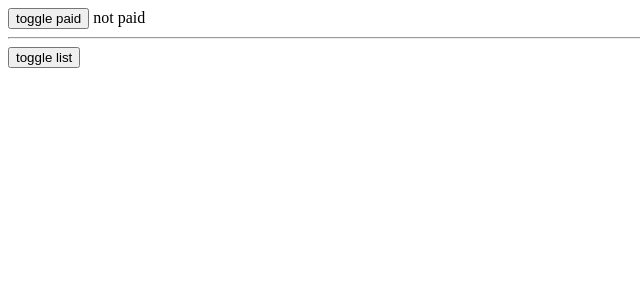
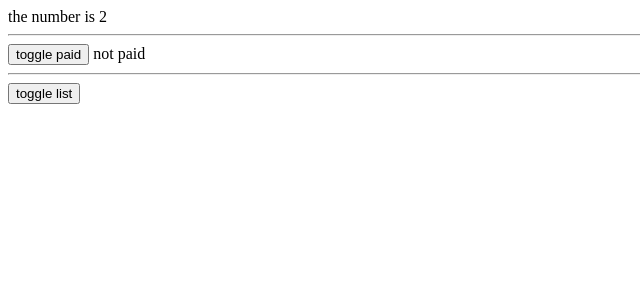
Before and after one commit to yamanerkam/Angular-Directive, an Angular app: page / in a window 1280 px wide. Shown: the top 300 px of the page, without its empty margins (0-640 px from the left). Built offline with nearby package versions, Linux system fonts and the light colour scheme.

Commit message:
ngSwitch

```diff
--- a/src/app/app.component.html
+++ b/src/app/app.component.html
@@ -1,5 +1,11 @@
+<div [ngSwitch]="switchNumber">
+    <div *ngSwitchCase="1"> the number is 1</div>
+    <div *ngSwitchCase="2"> the number is 2</div>
+    <div *ngSwitchDefault> none of them</div>
+
+</div>
+<hr>
 <button (click)="paidToggle()">toggle paid</button>
-
 <div *ngIf="isPaid;else elseContent">PAID</div>
 <ng-template #elseContent>
     not paid
--- a/src/app/app.component.ts
+++ b/src/app/app.component.ts
@@ -35,4 +35,6 @@ export class AppComponent {
     "Tokat", "Trabzon", "Tunceli", "Uşak", "Van", "Yalova", "Yozgat", "Zonguldak"
   ];
 
+  switchNumber = 2
+
 }
```
